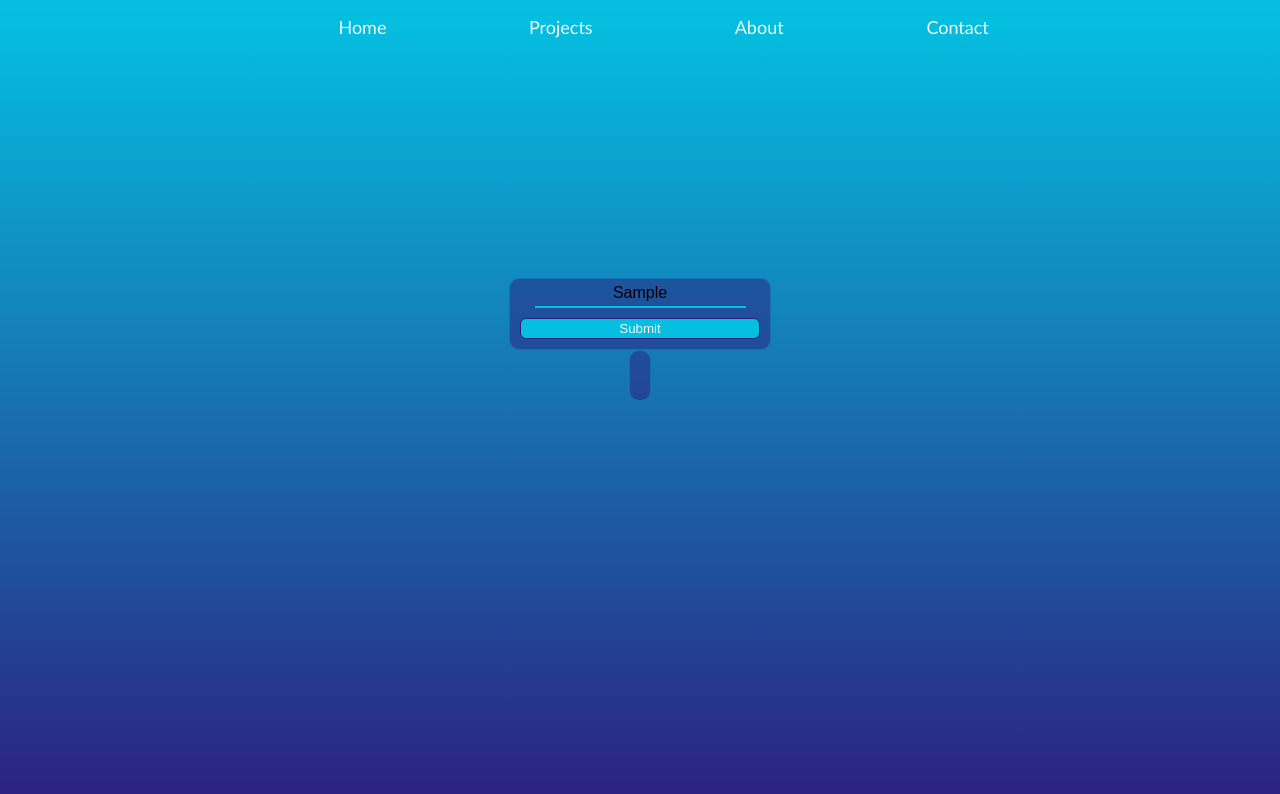
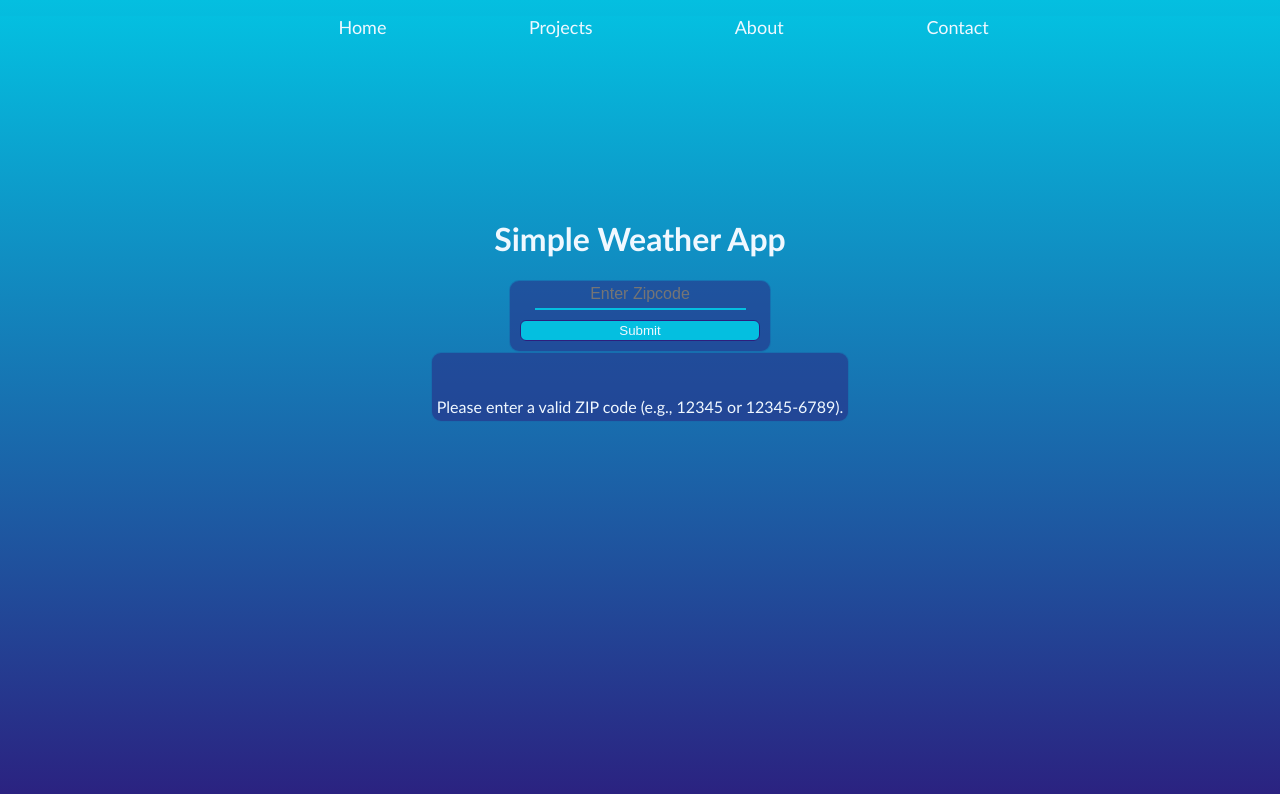
Before and after one commit to DustinLWagner/DustinLWagner.github.io, a plain HTML site: page pages/projects/weatherApp.html in a window 1280 px wide. Both pictures are taken after typing "Sample" into the empty fields and a click on the button "Submit". Drawn offline with Linux system fonts and the light colour scheme; no server answers.

Commit message:
added zipcode validation, fixed cardinal directions, reworded msg,

```diff
--- a/css/stylesWeather.css
+++ b/css/stylesWeather.css
@@ -6,6 +6,7 @@ body {
     background: linear-gradient(#04bfe0, #2c1e7e);
     background-size: auto;
     background-repeat: no-repeat;
+
 }
 
 header {
@@ -61,7 +62,7 @@ body {
     align-items: center;
     padding-left: 10vw;
     padding-right: 10vw;
-    padding-top: 20vh;
+    padding-top: 10vh;
 }
 
 .locationBox,
@@ -78,7 +79,7 @@ body {
 }
 
 .weatherBox {
-    visibility: visible;
+    visibility: hidden;
     transform: translate(-0%, -0%) scale(0.001);
     transition: transform 10s, bottom 10s;
 }
--- a/js/scriptWeather.js
+++ b/js/scriptWeather.js
@@ -1,45 +1,54 @@
 
 const apiKey = "d7abb5e8c603fa467ae7ba6725571b70"
 
+document.addEventListener('DOMContentLoaded', () => {
 
-document.addEventListener('DOMContentLoaded', () => {
     let input = document.getElementById("zip");
     const button = document.getElementById("zipSubmit");
     const weatherBox = document.getElementById("weatherBox");
     button.addEventListener('click', () => {
-        console.log('clicked submit');
         weatherBox.classList.add('openWeatherBox');
         let msg = document.querySelector('.msg');
         let weatherPic = document.getElementById('weatherPic');
-        let zip = input.value;
+        let zip = input.value.trim();
         let countryCode = 'us';
         let temps = document.getElementById('temps');
+        const url = `https://api.openweathermap.org/data/2.5/weather?zip=${zip},${countryCode}&appid=${apiKey}&units=imperial`;
 
-        const url = `https://api.openweathermap.org/data/2.5/weather?zip=${zip},${countryCode}&appid=${apiKey}&units=imperial`;
-        console.log('Zip code entered:', zip);
+        //check for valid zipcode
+        function isValidZip(zip) {
+            return /^\d{5}(-\d{4})?$/.test(zip);
+        };
+
+        if (!isValidZip(zip)) {
+            msg.innerText = "Please enter a valid ZIP code (e.g., 12345 or 12345-6789).";
+            input.value = "";
+            return;
+        }
+
+        //call api
         fetch(url)
             .then(response => response.json())
             .then(data => {
                 console.log(data);
-
+                // convert wind angle to direction
                 function getWindDir(angle) {
-                    const directions = ['↓ N', '↙ NE', '← E', '↖ SE', '↑ S', '↗ SW', '→ W', '↘ NW'];
+                    const directions = ['↓ North', '↙ NE', '← East', '↖ SE', '↑ South', '↗ SW', '→ West', '↘ NW'];
                     return directions[Math.round(angle / 45) % 8];
                 };
-
+                // get data from api response
+                let city = document.getElementById('city');
                 let temp = Math.trunc(data.main.temp);
                 let feelsLike = Math.trunc(data.main.feels_like);
-
                 let location = data.name;
                 let description = data.weather[0].description;
                 let windSpeed = Math.trunc(data.wind.speed);
                 let windDir = getWindDir(data.wind.deg);
-
+                // message contents
                 city.innerText = location;
                 temps.innerText = temp + "°F / " + feelsLike + "°F";
 
-
-                msg.innerText = description + " and " + windDir + " " + windSpeed + " Mph " + " winds. ";
+                msg.innerText = description + " with " + windSpeed + " Mph " + " winds out of the " + windDir;
 
                 weatherPic.setAttribute('src', `https://openweathermap.org/img/wn/${data.weather[0].icon}@2x.png`);
                 input.value = '';
--- a/pages/projects/weatherApp.html
+++ b/pages/projects/weatherApp.html
@@ -1,12 +1,11 @@
 <!DOCTYPE html>
-<html lang="en-US" class="hide-scroll">
+<html lang="en-US">
 
 <head>
 
     <title> Weather App </title>
     <meta charset="UTF-8">
     <meta name="keywords" content="Stuff,Things">
-    <meta http-equiv="X-UA-Compatible" content="ie=edge">
     <meta name="viewport" content="width=device-width, initial-scale=1.0">
     <link rel="stylesheet" href="/css/stylesWeather.css">
     <script src="/js/scriptWeather.js"></script>
@@ -24,6 +23,7 @@
         </nav>
     </header>
     <div class="mainContainer">
+        <h1>Simple Weather App</h1>
         <div class="locationBox">
 
             <input type="text" id="zip" placeholder="Enter Zipcode" autofocus />
```
